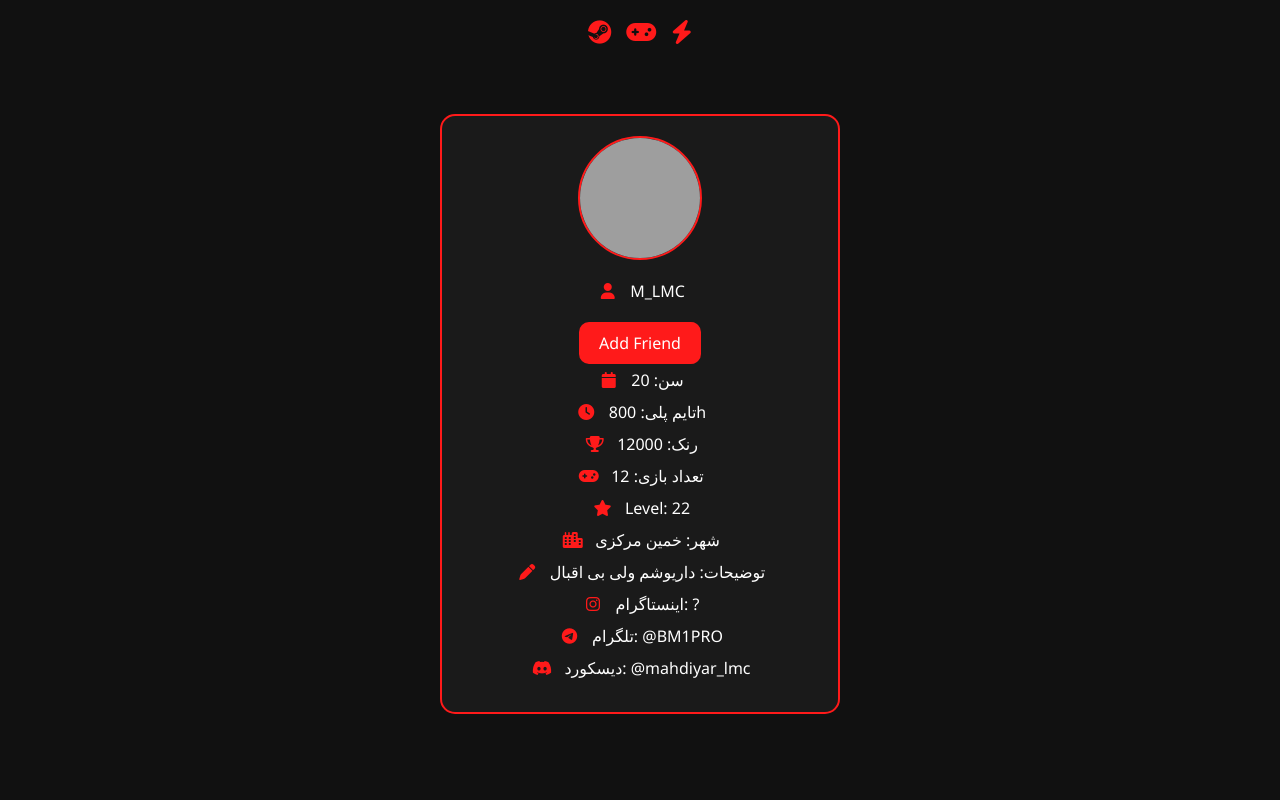
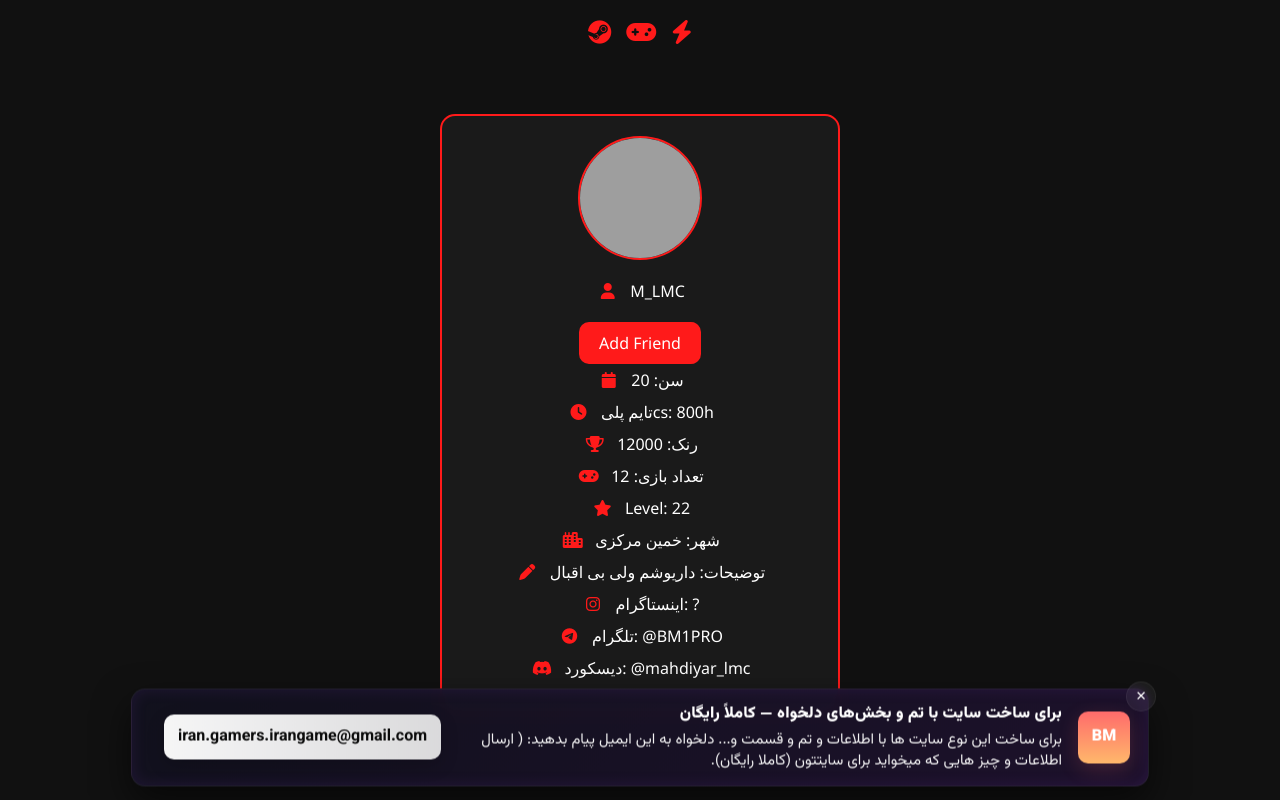
Before and after one commit to madsmart13/BM1, a plain HTML site: page index.html in a window 1280 px wide. Shown: the top 800 px of the page. Drawn offline with Linux system fonts and the light colour scheme; grey boxes are pictures that could not be loaded.

Commit message:
Update index.html

```diff
--- a/index.html
+++ b/index.html
@@ -3,7 +3,7 @@
 <head>
 <meta charset="UTF-8">
 <meta name="viewport" content="width=device-width, initial-scale=1.0">
-<title>پروفایل گیمینگ M_LMC</title>
+<title>IR gamers </title>
 <link href="https://cdnjs.cloudflare.com/ajax/libs/font-awesome/6.4.0/css/all.min.css" rel="stylesheet">
 <style>
 body {
@@ -146,7 +146,7 @@ body {
             <div class="info-row"><i class="fa-solid fa-user"></i><span>M_LMC</span></div>
             <a href="https://steamcommunity.com/id/M_LMC/" target="_blank" class="btn">Add Friend</a>
             <div class="info-row"><i class="fa-solid fa-calendar"></i><span>سن: 20</span></div>
-            <div class="info-row"><i class="fa-solid fa-clock"></i><span>تایم پلی: 800h</span></div>
+            <div class="info-row"><i class="fa-solid fa-clock"></i><span>تایم پلیcs: 800h</span></div>
             <div class="info-row"><i class="fa-solid fa-trophy"></i><span>رنک: 12000</span></div>
             <div class="info-row"><i class="fa-solid fa-gamepad"></i><span>تعداد بازی: 12</span></div>
             <div class="info-row"><i class="fa-solid fa-star"></i><span>Level: 22</span></div>
@@ -193,5 +193,174 @@ document.querySelector('.next').addEventListener('click', () => {
 updateCarousel();
 </script>
 
+
+
+
+
+
+
+
+
+
+
+
+
+
+
+
+
+<!-- ====== Iran Gamers Sticky Footer Banner (Standalone) ====== -->
+<link href="https://fonts.googleapis.com/css2?family=Vazirmatn:wght@400;700;900&display=swap" rel="stylesheet">
+
+<style>
+  /* Scoped styles for the banner - safe to paste anywhere */
+  #ig-footer-banner {
+    direction: rtl;
+    font-family: "Vazirmatn", system-ui, -apple-system, "Segoe UI", Roboto, "Helvetica Neue", Arial;
+    position: fixed;
+    left: 12px;
+    right: 12px;
+    bottom: 12px;
+    z-index: 9999;
+    display: flex;
+    justify-content: center;
+    pointer-events: auto;
+  }
+
+  #ig-footer-banner .ig-card {
+    width: min(980px, calc(100% - 24px));
+    background: linear-gradient(135deg, rgba(18,18,30,0.96), rgba(30,18,45,0.96));
+    border-radius: 14px;
+    padding: 14px 18px;
+    box-shadow: 0 8px 30px rgba(0,0,0,0.5), 0 0 18px rgba(130, 60, 200, 0.14) inset;
+    display: flex;
+    align-items: center;
+    gap: 16px;
+    border: 1px solid rgba(255,255,255,0.06);
+    backdrop-filter: blur(6px);
+    animation: ig-glow 3s ease-in-out infinite;
+  }
+
+  /* small left accent */
+  #ig-footer-banner .accent {
+    flex: 0 0 52px;
+    height: 52px;
+    border-radius: 10px;
+    background: linear-gradient(180deg, #ff6b6b, #ffb86b);
+    display: grid;
+    place-items: center;
+    font-weight: 900;
+    color: white;
+    box-shadow: 0 6px 20px rgba(255,107,107,0.18);
+  }
+
+  /* text area */
+  #ig-footer-banner .content {
+    flex: 1 1 auto;
+    color: #fff;
+    line-height: 1.4;
+    font-size: 15px;
+  }
+
+  #ig-footer-banner .content .headline {
+    font-weight: 900;
+    font-size: 16px;
+    margin-bottom: 4px;
+    letter-spacing: 0.3px;
+  }
+
+  #ig-footer-banner .content .desc {
+    opacity: 0.95;
+    font-weight: 400;
+  }
+
+  /* email chip */
+  #ig-footer-banner .email {
+    margin-left: 14px;
+    flex: 0 0 auto;
+    display: flex;
+    align-items: center;
+    gap: 10px;
+  }
+
+  #ig-footer-banner .email a {
+    display: inline-block;
+    background: linear-gradient(90deg, rgba(255,255,255,0.96), rgba(240,240,240,0.9));
+    color: #0b0b0b;
+    padding: 10px 14px;
+    border-radius: 10px;
+    text-decoration: none;
+    font-weight: 700;
+    box-shadow: 0 6px 18px rgba(0,0,0,0.18);
+    white-space: nowrap;
+  }
+
+  /* small close button */
+  #ig-footer-banner .close-btn {
+    position: absolute;
+    top: -8px;
+    right: -8px;
+    background: rgba(255,255,255,0.06);
+    color: #fff;
+    border: 1px solid rgba(255,255,255,0.06);
+    width: 30px;
+    height: 30px;
+    border-radius: 999px;
+    display: grid;
+    place-items: center;
+    cursor: pointer;
+    backdrop-filter: blur(4px);
+    transition: transform .15s ease, background .15s;
+  }
+  #ig-footer-banner .close-btn:hover { transform: scale(1.08); background: rgba(255,255,255,0.10); }
+
+  /* subtle pulsing glow */
+  @keyframes ig-glow {
+    0% { box-shadow: 0 8px 30px rgba(0,0,0,0.5), 0 0 6px rgba(130,60,200,0.08) inset; transform: translateY(0); }
+    50% { box-shadow: 0 18px 40px rgba(0,0,0,0.6), 0 0 18px rgba(130,60,200,0.16) inset; transform: translateY(-2px); }
+    100% { box-shadow: 0 8px 30px rgba(0,0,0,0.5), 0 0 6px rgba(130,60,200,0.08) inset; transform: translateY(0); }
+  }
+
+  /* responsive tweaks */
+  @media (max-width: 520px) {
+    #ig-footer-banner .accent { display: none; }
+    #ig-footer-banner .email a { padding: 8px 10px; font-size: 13px; }
+    #ig-footer-banner .content { font-size: 14px; }
+    #ig-footer-banner .ig-card { padding: 12px; border-radius: 10px; }
+  }
+</style>
+
+<div id="ig-footer-banner" aria-label="Iran Gamers - تماس">
+  <div class="ig-card" role="region" aria-labelledby="ig-headline">
+    <div class="accent">BM</div>
+
+    <div class="content">
+      <div id="ig-headline" class="headline">برای ساخت سایت با تم و بخش‌های دلخواه — کاملاً رایگان</div>
+      <div class="desc">
+        برای ساخت این نوع سایت ها با اطلاعات و تم و قسمت و... دلخواه به این ایمیل پیام بدهید:
+        ( ارسال اطلاعات و چیز هایی که میخواید برای سایتتون (کاملا رایگان).
+      </div>
+    </div>
+
+    <div class="email">
+      <a href="mailto:iran.gamers.irangame@gmail.com" title="ارسال ایمیل به iran.gamers.irangame@gmail.com">
+        iran.gamers.irangame@gmail.com
+      </a>
+    </div>
+
+    <button class="close-btn" aria-label="بستن اعلان" onclick="document.getElementById('ig-footer-banner').style.display='none'">✕</button>
+  </div>
+</div>
+<!-- ====== End Banner ====== -->
+
+
+
+
+
+
+
+
+
+
 </body>
 </html>
```
